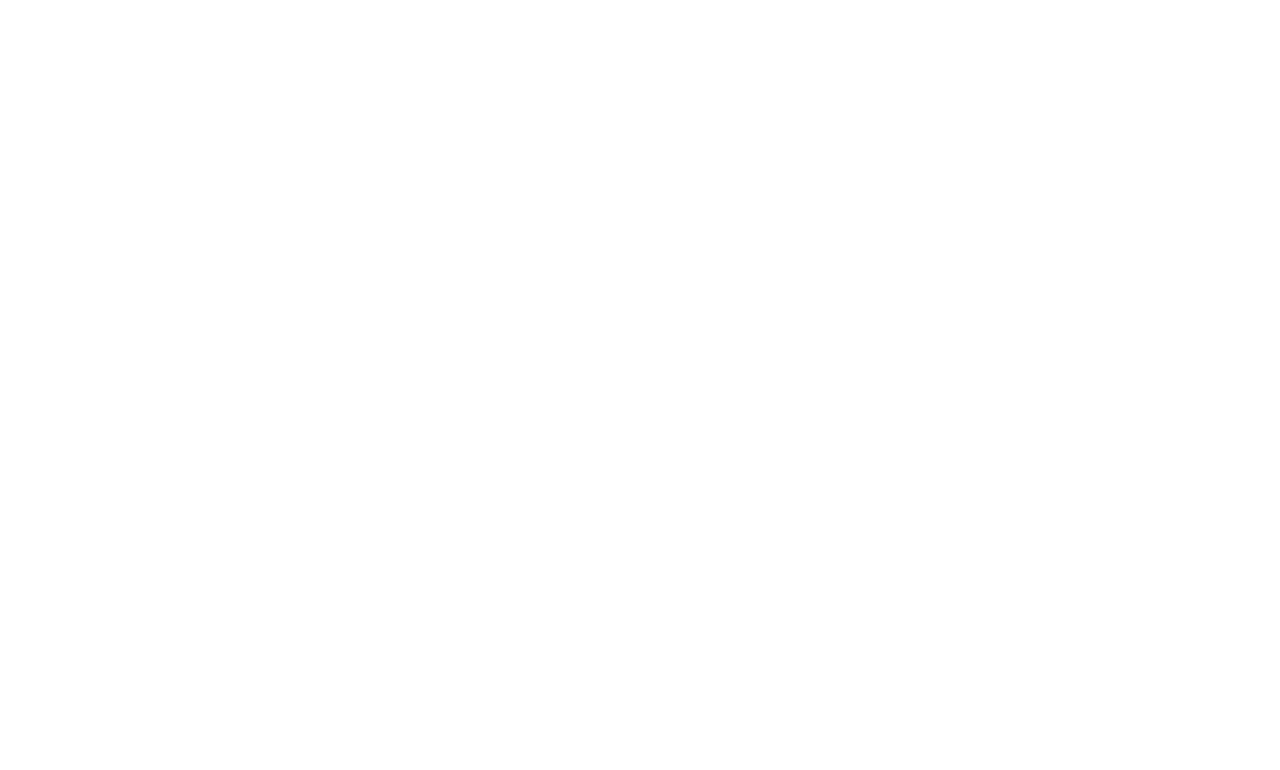
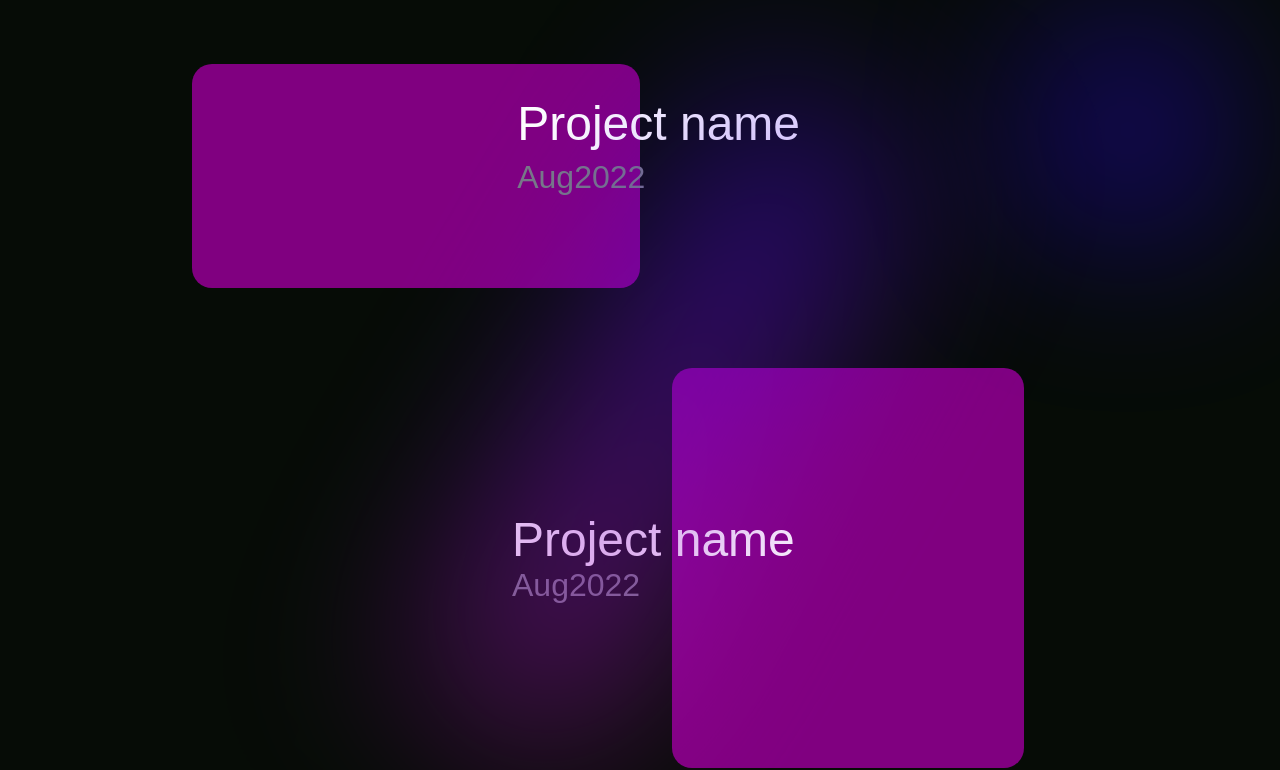
Before and after one commit to shyamkryadav/app, an Angular app: page / in a window 1280 px wide. Shown: the part 1839-2609 px from the top of the page. Before the commit the page ends 1681 px from the top, so only its background shows below. Built offline with nearby package versions, Linux system fonts and the light colour scheme.

Commit message:
myprojectsection completed

```diff
--- /dev/null
+++ b/src/app/Component/my-project-section/my-project-section.component.css
@@ -0,0 +1,173 @@
+/* blur section */
+
+.blur6 {
+    background: rgb(44 0 255);
+    height: 12rem;
+    width: 9rem;
+    filter: blur(95px);
+    border-radius: 9999px;
+    position: absolute;
+    right: 5rem;
+    transition: 2s linear background;
+    top: 12rem;
+    opacity: 0.7;
+  }
+
+  .blur7 {
+    background: linear-gradient(42deg, rgb(44 0 255), rgb(208 23 184));
+    height: 12rem;
+    width: 43rem;
+    rotate: 120deg;
+    filter: blur(96px);
+    border-radius: 10px;
+    position: absolute;
+    left: 20rem;
+    top: 30rem;
+    opacity: 0.5;
+  }
+
+  .blur8 {
+    background: rgb(44 0 255);
+    width: 12rem;
+    height: 31rem;
+    filter: blur(96px);
+    border-radius: 999px;
+    position: absolute;
+    left: -3rem;
+    bottom: 0rem;
+    opacity: 0.4;
+  }
+
+
+.myProjectSection {
+    display: flex;
+    padding: 3rem 0;
+    flex-direction: column;
+    gap: 4rem;
+    min-height: auto;
+    position: relative;
+  }
+
+  .myProjectSection .heading {
+    display: flex;
+    font-size: 6rem;
+    align-items: center;
+    justify-content: end;
+    margin-right: 10rem;
+  }
+
+  .myProjectSection .projects>div:nth-child(1) {
+    display: inline-flex;
+    flex-direction: column;
+    align-items: start;
+    margin-left: 12rem;
+    position: relative;
+  }
+
+  .myProjectSection .projects div .img {
+    background: purple;
+    height: 14rem;
+    width: 28rem;
+    border-radius: 20px;
+  }
+
+  .myProjectSection .projects div:nth-child(1) div:nth-child(2) {
+    position: absolute;
+    display: flex;
+    flex-direction: column;
+    gap: 0.51rem;
+    right: 30rem;
+    top: 2rem;
+  }
+
+  .myProjectSection .projects div div:nth-child(2) span:nth-child(1) {
+    font-size: 3rem;
+  }
+
+  .myProjectSection .projects div div:nth-child(2) span:nth-child(2) {
+    font-size: 2rem;
+    color: rgb(120, 124, 134);
+  }
+
+  .myProjectSection .projects {
+    display: flex;
+    flex-direction: column;
+    gap: 5rem;
+  }
+
+  .myProjectSection .projects>div:nth-child(2) {
+    display: flex;
+    align-self: end;
+    margin-right: 16rem;
+    position: relative;
+  }
+
+  .myProjectSection .projects>div:nth-child(2) .img {
+    height: 25rem;
+    width: 22rem;
+  }
+
+  .myProjectSection .projects>div:nth-child(2) div:nth-child(2) {
+    position: absolute;
+    top: 9rem;
+    left: -10rem;
+    display: flex;
+    flex-direction: column;
+  }
+
+  .myProjectSection .projects>div:nth-child(3) {
+    display: flex;
+    align-self: start;
+    margin-left: 16rem;
+    position: relative;
+  }
+
+  .myProjectSection .projects>div:nth-child(3) .img {
+    height: 18rem;
+    width: 22rem;
+  }
+
+  .myProjectSection .projects>div:nth-child(3) div:nth-child(2) {
+    position: absolute;
+    top: 9rem;
+    right: -14rem;
+    display: flex;
+    flex-direction: column;
+  }
+
+  .myProjectSection .projects>div:nth-child(4) {
+    display: flex;
+    align-self: end;
+    margin-right: 16rem;
+    position: relative;
+  }
+
+  .myProjectSection .projects>div:nth-child(4) .img {
+    height: 16rem;
+    width: 38rem;
+  }
+
+  .myProjectSection .projects>div:nth-child(4) div:nth-child(2) {
+    position: absolute;
+    top: 9rem;
+    left: -16rem;
+    display: flex;
+    flex-direction: column;
+    align-items: end;
+  }
+
+  .myProjectSection .bottom {
+    display: flex;
+    justify-content: center;
+    align-items: center;
+    height: 5rem;
+    color: #ff00ee;
+  }
+
+  .myProjectSection .bottom span {
+    cursor: pointer;
+    transition:0.1s linear;
+  }
+
+  .myProjectSection .bottom span:hover {
+  color:blue;}
--- /dev/null
+++ b/src/app/Component/my-project-section/my-project-section.component.html
@@ -0,0 +1,41 @@
+
+<section class="myProjectSection">
+    <div class="heading"><span>My projects</span></div>
+    <div class="projects">
+      <div>
+        <div class="img"></div>
+        <div>
+          <span>Project name</span>
+          <span>Aug2022</span>
+        </div>
+      </div>
+      <div>
+        <div class="img"></div>
+        <div>
+          <span>Project name</span>
+          <span>Aug2022</span>
+        </div>
+      </div>
+      <div>
+        <div class="img"></div>
+        <div>
+          <span>Project name</span>
+          <span>Aug2022</span>
+        </div>
+      </div>
+      <div>
+        <div class="img"></div>
+        <div>
+          <span>Project name</span>
+          <span>Aug2022</span>
+        </div>
+      </div>
+    </div>
+    <div class="bottom">
+      <span>See more projects >></span>
+    </div>
+    <div class="blur6"id="lower"></div>
+    <div class="blur7"id="lower"></div>
+    <div class="blur8"id="lower"></div>
+
+  </section>
--- a/src/app/app.component.html
+++ b/src/app/app.component.html
@@ -1,3 +1,4 @@
 <app-home-section></app-home-section>
 <app-about-section></app-about-section>
 <app-my-skills-section></app-my-skills-section>
+<app-my-project-section></app-my-project-section>
--- a/src/app/app.component.ts
+++ b/src/app/app.component.ts
@@ -3,10 +3,12 @@
 import { HomeSectionComponent, } from './Component/home-section/home-section.component';
 import {AboutSectionComponent} from './Component/about-section/about-section.component';
 import { MySkillsSectionComponent } from './Component/my-skills-section/my-skills-section.component';
+import { MyProjectSectionComponent } from './Component/my-project-section/my-project-section.component';
+
 @Component({
   selector: 'app-root',
   standalone: true,
-  imports: [RouterOutlet,HomeSectionComponent,AboutSectionComponent,MySkillsSectionComponent],
+  imports: [RouterOutlet,HomeSectionComponent,AboutSectionComponent,MySkillsSectionComponent,MyProjectSectionComponent],
   templateUrl: './app.component.html',
   styleUrl: './app.component.css'
 })
```
Also changed, not shown: src/app/Component/my-project-section/my-project-section.component.ts (added, +12 -0 lines), 1 other file (tests, documents, lock files or other folders).
